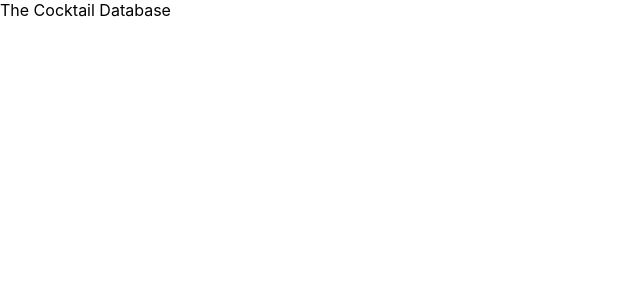
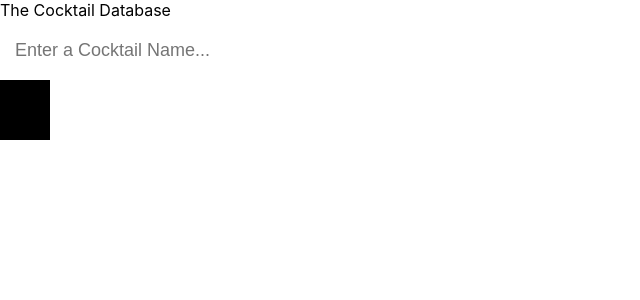
Before and after one commit to DanielHong95/cocktailwiki, a React (Create React App) app in the folder frontend/: page / in a window 1280 px wide. Shown: the top 300 px of the page, without its empty margins (0-640 px from the left). Built offline with nearby package versions, Linux system fonts and the light colour scheme.

Commit message:
added search routes

```diff
--- a/frontend/package.json
+++ b/frontend/package.json
@@ -3,6 +3,9 @@
   "version": "0.1.0",
   "private": true,
   "dependencies": {
+    "@emotion/react": "^11.9.3",
+    "@emotion/styled": "^11.9.3",
+    "@mui/icons-material": "^5.8.4",
     "@mui/material": "^5.9.0",
     "@testing-library/jest-dom": "^5.16.4",
     "@testing-library/react": "^13.3.0",
--- a/frontend/src/App.js
+++ b/frontend/src/App.js
@@ -2,14 +2,14 @@ import React, { Fragment } from "react";
 import "./App.css";
 
 // import components
-// import SearchBar from "./components/searchbar";
+import SearchBar from "./components/searchbar/searchbar";
 
 function App() {
   return (
     <Fragment>
       <div className="container">
         <header>The Cocktail Database</header>
-        {/* <SearchBar /> */}
+        <SearchBar placeholder="Enter a Cocktail Name..." />
       </div>
     </Fragment>
   );
--- a/frontend/src/components/searchbar/searchbar.css
+++ b/frontend/src/components/searchbar/searchbar.css
@@ -0,0 +1,68 @@
+searchInputs {
+  margin-top: 105px;
+  display: flex;
+}
+
+.search input {
+  background-color: white;
+  border: 0;
+  border-radius: 2px;
+  border-top-right-radius: 0px;
+  border-bottom-right-radius: 0px;
+  font-size: 18px;
+  padding: 15px;
+  height: 30px;
+  width: 300px;
+}
+
+.searchIcon {
+  height: 60px;
+  width: 50px;
+  background-color: black;
+  display: grid;
+  place-items: center;
+}
+
+input:focus {
+  outline: none;
+}
+.searchIcon svg {
+  font-size: 35px;
+}
+
+.dataResult {
+  margin-top: 5px;
+  width: 300px;
+  height: 200px;
+  background-color: black;
+  box-shadow: rgba(0, 0, 0, 0.35) 0px 5px 15px;
+  overflow: hidden;
+  overflow-y: auto;
+}
+
+.dataResult::-webkit-scrollbar {
+  display: none;
+}
+
+.dataResult .dataItem {
+  width: 100%;
+  height: 50px;
+  display: flex;
+  align-items: center;
+  color: black;
+}
+
+.dataItem p {
+  margin-left: 10px;
+}
+a {
+  text-decoration: none;
+}
+
+a:hover {
+  background-color: lightgrey;
+}
+
+#clearBtn {
+  cursor: pointer;
+}
--- a/frontend/src/components/searchbar/searchbar.js
+++ b/frontend/src/components/searchbar/searchbar.js
@@ -1,21 +1,61 @@
-import { React, useState } from "react";
-import TextField from "@mui/material/TextField";
-import "./App.css";
+import React, { useState } from "react";
+import "./searchbar.css";
+import SearchIcon from "@mui/icons-material/Search";
+import CloseIcon from "@mui/icons-material/Close";
 
-function App() {
+function SearchBar({ placeholder, data }) {
+  const [filteredData, setFilteredData] = useState([]);
+  const [wordEntered, setWordEntered] = useState("");
+
+  const handleFilter = (event) => {
+    const searchWord = event.target.value;
+    setWordEntered(searchWord);
+    const newFilter = data.filter((value) => {
+      return value.title.toLowerCase().includes(searchWord.toLowerCase());
+    });
+
+    if (searchWord === "") {
+      setFilteredData([]);
+    } else {
+      setFilteredData(newFilter);
+    }
+  };
+
+  const clearInput = () => {
+    setFilteredData([]);
+    setWordEntered("");
+  };
+
   return (
-    <div className="main">
-      <h1>React Search</h1>
-      <div className="search">
-        <TextField
-          id="outlined-basic"
-          variant="outlined"
-          fullWidth
-          label="Search"
+    <div className="search">
+      <div className="searchInputs">
+        <input
+          type="text"
+          placeholder={placeholder}
+          value={wordEntered}
+          onChange={handleFilter}
         />
+        <div className="searchIcon">
+          {filteredData.length === 0 ? (
+            <SearchIcon />
+          ) : (
+            <CloseIcon id="clearBtn" onClick={clearInput} />
+          )}
+        </div>
       </div>
+      {filteredData.length != 0 && (
+        <div className="dataResult">
+          {filteredData.slice(0, 15).map((value, key) => {
+            return (
+              <a className="dataItem" href={value.link} target="_blank">
+                <p>{value.title} </p>
+              </a>
+            );
+          })}
+        </div>
+      )}
     </div>
   );
 }
 
-export default App;
+export default SearchBar;
```
Also changed, not shown: 1 other file (tests, documents, lock files or other folders).
